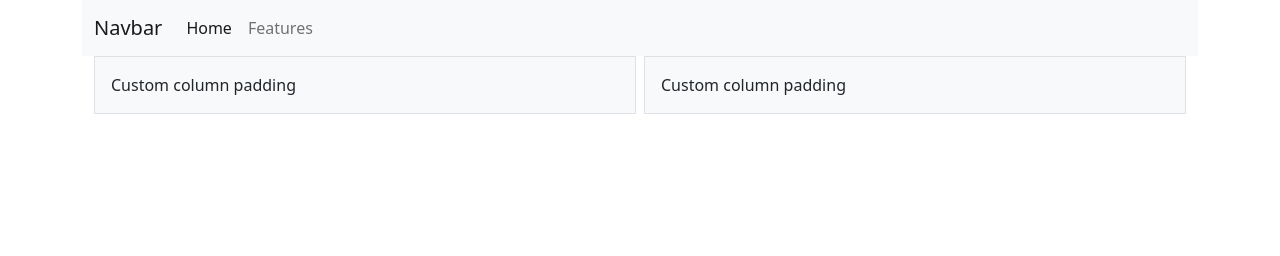
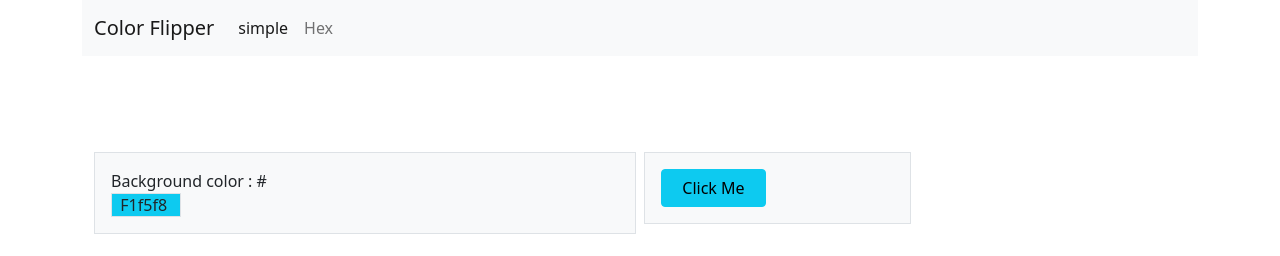
Before and after one commit to zain391/java-script-free-code-camp-projects, a website: page Zfrom_start/color_flaper/index.html in a window 1280 px wide. Drawn offline with nearby package versions, Linux system fonts and the light colour scheme.

Commit message:
i think we are good to go with html
i think we are good to go with html

```diff
--- a/Zfrom_start/color_flaper/index.html
+++ b/Zfrom_start/color_flaper/index.html
@@ -13,17 +13,17 @@
     <div class="container">
       <nav class="navbar navbar-expand-lg navbar-light bg-light">
   <div class="container-fluid">
-    <a class="navbar-brand" href="#">Navbar</a>
+    <a class="navbar-brand" href="#">Color Flipper</a>
     <button class="navbar-toggler" type="button" data-bs-toggle="collapse" data-bs-target="#navbarNav" aria-controls="navbarNav" aria-expanded="false" aria-label="Toggle navigation">
       <span class="navbar-toggler-icon"></span>
     </button>
     <div class="collapse navbar-collapse" id="navbarNav">
       <ul class="navbar-nav">
         <li class="nav-item">
-          <a class="nav-link active" aria-current="page" href="#">Home</a>
+          <a class="nav-link active" aria-current="page" href="#">simple</a>
         </li>
         <li class="nav-item">
-          <a class="nav-link" href="#">Features</a>
+          <a class="nav-link" href="#">Hex</a>
         </li>
       </ul>
     </div>
@@ -31,13 +31,16 @@
 </nav>
 
 <!-- for main body  -->
+<br><br><br><br>
 <div class="container">
   <div class="row g-2">
     <div class="col-6">
-      <div class="p-3 border bg-light">Custom column padding</div>
+      <div class="p-3 border bg-light">Background color : #
+        <br>
+        <span class="bg-info border">&nbsp;&nbsp;F1f5f8&nbsp; &nbsp;</span></div>
     </div>
-    <div class="col-6">
-      <div class="p-3 border bg-light">Custom column padding</div>
+    <div class="col-3">
+      <div class="p-3 border bg-light"><button type="button" class="btn btn-info"> &nbsp; Click Me &nbsp;</button></div>
     </div>
 
   </div>
```
